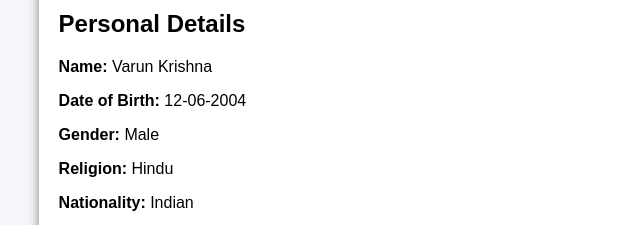
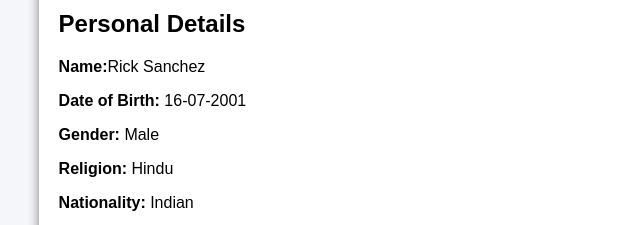
Before and after one commit to varunkris/bio-data, a plain HTML site: page index.html in a window 1280 px wide. Shown: the part 136-361 px from the top of the page, 139-779 px from the left. Drawn offline with nearby package versions, Linux system fonts and the light colour scheme.

Commit message:
Update index.html

```diff
--- a/index.html
+++ b/index.html
@@ -20,8 +20,8 @@
 
     <section>
         <h2>Personal Details</h2>
-        <p><b>Name:</b> Varun Krishna</p>
-        <p><b>Date of Birth:</b> 12-06-2004</p>
+        <p><b>Name:</b>Rick Sanchez</p>
+        <p><b>Date of Birth:</b> 16-07-2001</p>
         <p><b>Gender:</b> Male</p>
         <p><b>Religion:</b> Hindu</p>
         <p><b>Nationality:</b> Indian</p>
```
